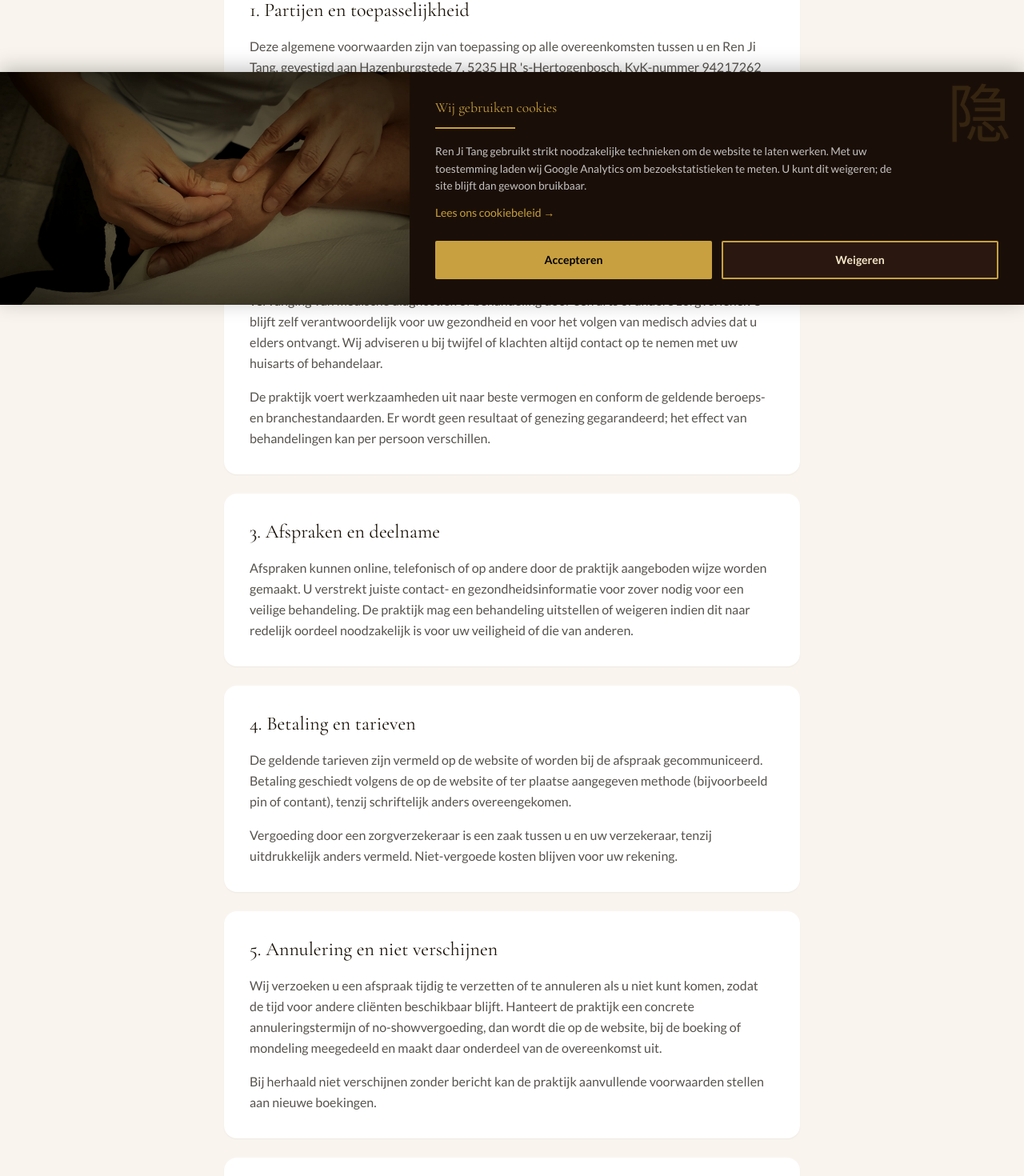
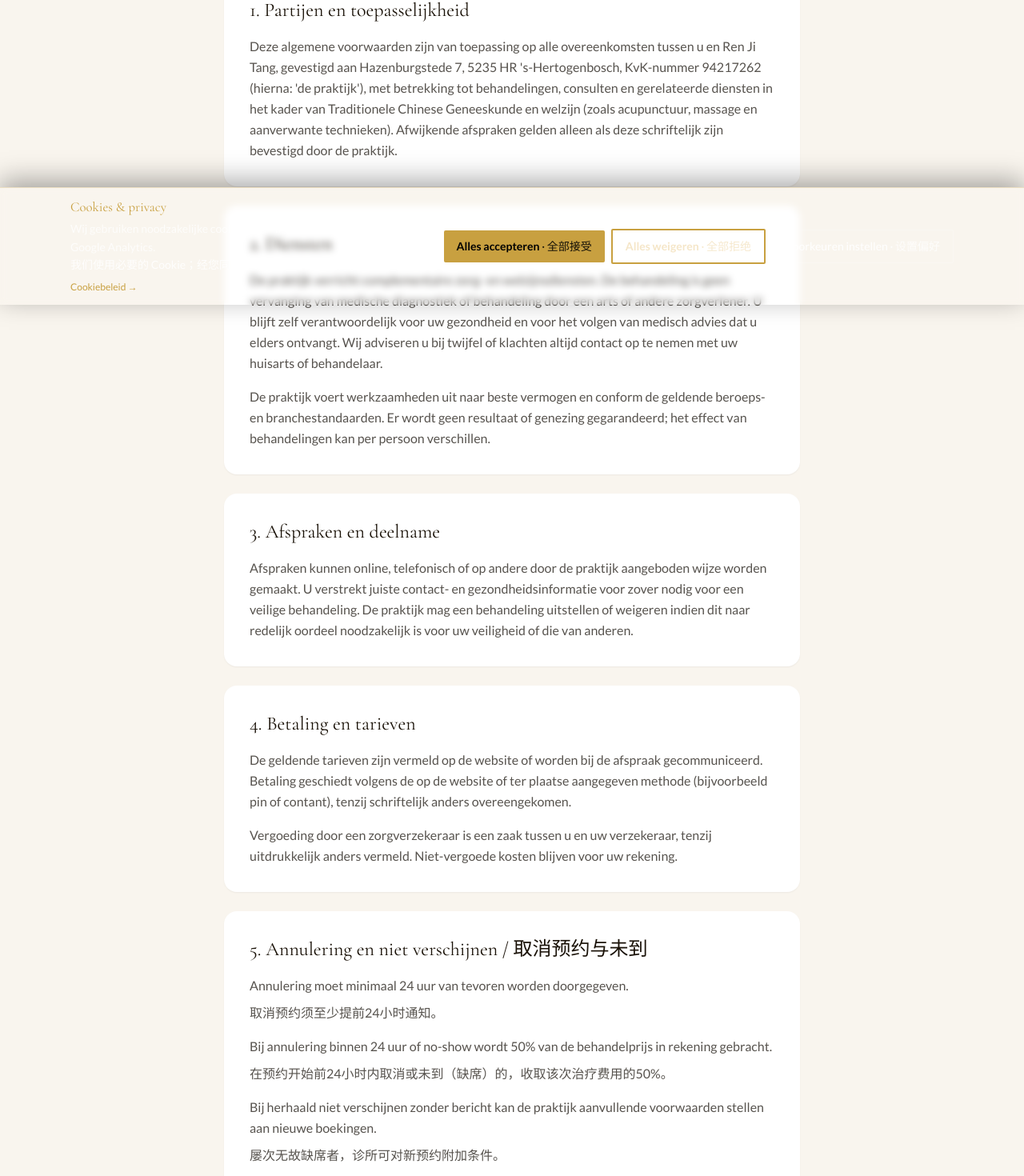
Before and after one commit to renjitangdenbosch-next/renjitang-next, a Next.js app: page /algemene-voorwaarden in a window 1280 px wide. Shown: the part 419-1889 px from the top of the page at 80% size. Built offline with nearby package versions, Linux system fonts and the light colour scheme; no server answers.

Commit message:
AVG: annuleringsregels 24u/50% NL+CN, moderne cookie preference center met categorieën en consent mode v2

```diff
--- a/app/(public)/algemene-voorwaarden/page.tsx
+++ b/app/(public)/algemene-voorwaarden/page.tsx
@@ -87,17 +87,26 @@
 
           <div className="rounded-2xl bg-white p-8 shadow-sm dark:bg-stone-900/90">
             <h2 className="mb-4 font-serif text-2xl text-rjt-dark dark:text-rjt-cream">
-              5. Annulering en niet verschijnen
+              5. Annulering en niet verschijnen / 取消预约与未到
             </h2>
-            <p className="mb-4 leading-relaxed text-stone-600 dark:text-stone-300">
-              Wij verzoeken u een afspraak tijdig te verzetten of te annuleren als u niet kunt komen, zodat de tijd
-              voor andere cliënten beschikbaar blijft.               Hanteert de praktijk een concrete annuleringstermijn of
-              no-showvergoeding, dan wordt die op de website, bij de boeking of mondeling meegedeeld en maakt daar
-              onderdeel van de overeenkomst uit.
+            <p className="leading-relaxed text-stone-600 dark:text-stone-300">
+              Annulering moet minimaal 24 uur van tevoren worden doorgegeven.
             </p>
-            <p className="leading-relaxed text-stone-600 dark:text-stone-300">
+            <p lang="zh-Hans" className="mt-2 leading-relaxed text-stone-600 dark:text-stone-300">
+              取消预约须至少提前24小时通知。
+            </p>
+            <p className="mt-4 leading-relaxed text-stone-600 dark:text-stone-300">
+              Bij annulering binnen 24 uur of no-show wordt 50% van de behandelprijs in rekening gebracht.
+            </p>
+            <p lang="zh-Hans" className="mt-2 leading-relaxed text-stone-600 dark:text-stone-300">
+              在预约开始前24小时内取消或未到（缺席）的，收取该次治疗费用的50%。
+            </p>
+            <p className="mt-4 leading-relaxed text-stone-600 dark:text-stone-300">
               Bij herhaald niet verschijnen zonder bericht kan de praktijk aanvullende voorwaarden stellen aan
               nieuwe boekingen.
+            </p>
+            <p lang="zh-Hans" className="mt-2 leading-relaxed text-stone-600 dark:text-stone-300">
+              屡次无故缺席者，诊所可对新预约附加条件。
             </p>
           </div>
 
--- a/app/layout.tsx
+++ b/app/layout.tsx
@@ -84,7 +84,7 @@
                   'ad_user_data': 'denied',
                   'ad_personalization': 'denied',
                   'analytics_storage': 'denied',
-                  'functionality_storage': 'denied',
+                  'functionality_storage': 'granted',
                   'personalization_storage': 'denied',
                   'security_storage': 'granted'
                 });
--- a/components/CookieBanner.tsx
+++ b/components/CookieBanner.tsx
@@ -1,122 +1,251 @@
 "use client";
 
-import Image from "next/image";
 import Link from "next/link";
-import { AnimatedLine } from "@/components/AnimatedLine";
-import { useCallback, useEffect, useState } from "react";
+import { useCallback, useEffect, useId, useRef, useState } from "react";
 import {
   COOKIE_CONSENT_CHANGED_EVENT,
-  COOKIE_CONSENT_STORAGE_KEY,
+  hasCookieChoiceBeenMade,
+  persistCookiePreferences,
+  pushGoogleConsentModeUpdate,
 } from "@/lib/cookie-consent";
 
+function dispatchConsentChanged() {
+  if (typeof window !== "undefined") {
+    window.dispatchEvent(new Event(COOKIE_CONSENT_CHANGED_EVENT));
+  }
+}
+
+function applyChoice(analytics: boolean, onDone: () => void) {
+  persistCookiePreferences(analytics);
+  pushGoogleConsentModeUpdate({ analytics });
+  dispatchConsentChanged();
+  onDone();
+}
+
 export function CookieBanner() {
+  const titleId = useId();
+  const modalTitleId = useId();
+  const panelRef = useRef<HTMLDivElement>(null);
   const [render, setRender] = useState(false);
-  const [slideVisible, setSlideVisible] = useState(false);
+  const [visible, setVisible] = useState(false);
+  const [modalOpen, setModalOpen] = useState(false);
+  const [analyticsDraft, setAnalyticsDraft] = useState(false);
 
   useEffect(() => {
-    try {
-      const v = localStorage.getItem(COOKIE_CONSENT_STORAGE_KEY);
-      if (v === "accepted" || v === "rejected") return;
-    } catch {
-      return;
-    }
+    if (hasCookieChoiceBeenMade()) return;
     setRender(true);
     const id = requestAnimationFrame(() => {
-      requestAnimationFrame(() => setSlideVisible(true));
+      requestAnimationFrame(() => setVisible(true));
     });
     return () => cancelAnimationFrame(id);
   }, []);
 
-  const choose = useCallback((value: "accepted" | "rejected") => {
-    try {
-      localStorage.setItem(COOKIE_CONSENT_STORAGE_KEY, value);
-    } catch {
-      /* ignore */
-    }
-    if (typeof window !== "undefined") {
-      window.dispatchEvent(new Event(COOKIE_CONSENT_CHANGED_EVENT));
-    }
-    setSlideVisible(false);
+  const closeBanner = useCallback(() => {
+    setVisible(false);
   }, []);
 
   const onBannerTransitionEnd = useCallback(
     (e: React.TransitionEvent<HTMLDivElement>) => {
-      if (e.propertyName !== "transform") return;
-      if (slideVisible) return;
+      if (e.propertyName !== "transform" && e.propertyName !== "opacity") return;
+      if (visible) return;
       setRender(false);
     },
-    [slideVisible]
+    [visible]
   );
+
+  const openPreferences = useCallback(() => {
+    setAnalyticsDraft(false);
+    setModalOpen(true);
+  }, []);
+
+  const closeModal = useCallback(() => {
+    setModalOpen(false);
+  }, []);
+
+  useEffect(() => {
+    if (!modalOpen) return;
+    const onKey = (e: KeyboardEvent) => {
+      if (e.key === "Escape") closeModal();
+    };
+    window.addEventListener("keydown", onKey);
+    const t = window.setTimeout(() => {
+      panelRef.current?.querySelector<HTMLElement>("button, [href], input")?.focus();
+    }, 0);
+    return () => {
+      window.removeEventListener("keydown", onKey);
+      window.clearTimeout(t);
+    };
+  }, [modalOpen, closeModal]);
 
   if (!render) return null;
 
   return (
+    <>
       <div
         role="dialog"
-      aria-label="Cookievoorkeuren"
-      className="fixed bottom-0 left-0 right-0 z-[90] w-full overflow-hidden shadow-[0_-4px_24px_rgba(0,0,0,0.25)]"
+        aria-labelledby={titleId}
+        aria-modal={false}
+        className="fixed bottom-0 left-0 right-0 z-[90] border-t border-[#c8a040]/25 bg-[#1a0f08]/98 shadow-[0_-8px_32px_rgba(0,0,0,0.35)] backdrop-blur-sm"
         style={{
-        transform: slideVisible ? "translateY(0)" : "translateY(100%)",
-        transition: "transform 0.4s ease-out",
+          transform: visible ? "translateY(0)" : "translateY(100%)",
+          opacity: visible ? 1 : 0,
+          transition: "transform 0.35s ease-out, opacity 0.35s ease-out",
         }}
         onTransitionEnd={onBannerTransitionEnd}
       >
-      <div className="grid w-full grid-cols-1 md:grid-cols-[40%_60%]">
-        <div className="relative h-40 min-h-0 w-full md:h-auto md:min-h-[12rem]">
-          <Image
-            src="/images/cookie-acupunctuur.jpg"
-            alt=""
-            fill
-            className="object-cover"
-            sizes="(max-width: 768px) 100vw, 40vw"
-            priority
-          />
+        <div className="mx-auto flex max-w-6xl flex-col gap-4 px-4 py-4 sm:px-6 md:flex-row md:items-center md:justify-between md:gap-6 md:py-3">
+          <div className="min-w-0 flex-1">
+            <p id={titleId} className="font-serif text-base font-normal text-[#c8a040] md:text-[1.05rem]">
+              Cookies &amp; privacy
+            </p>
+            <p className="mt-1 font-sans text-sm leading-relaxed text-white/75">
+              Wij gebruiken noodzakelijke cookies en — met uw toestemming — Google Analytics.{" "}
+              <span className="whitespace-nowrap text-white/85">我们使用必要的 Cookie；经您同意还会使用 Google 分析。</span>
+            </p>
+            <Link
+              href="/cookiebeleid"
+              className="mt-2 inline-block font-sans text-xs text-[#c8a040] underline-offset-2 hover:underline"
+            >
+              Cookiebeleid →
+            </Link>
           </div>
 
-        <div className="relative bg-[#1a0f08] p-8">
+          <div className="flex flex-shrink-0 flex-col gap-2 sm:flex-row sm:flex-wrap sm:items-center">
+            <button
+              type="button"
+              className="rounded-sm bg-[#c8a040] px-4 py-2.5 font-sans text-sm font-semibold text-black transition-opacity hover:opacity-90"
+              onClick={() => applyChoice(true, closeBanner)}
+            >
+              Alles accepteren <span className="font-normal opacity-90">· 全部接受</span>
+            </button>
+            <button
+              type="button"
+              className="rounded-sm border-2 border-[#c8a040] bg-transparent px-4 py-2.5 font-sans text-sm font-semibold text-[#f5e6c8] transition-colors hover:bg-[#c8a040]/10"
+              onClick={() => applyChoice(false, closeBanner)}
+            >
+              Alles weigeren <span className="font-normal opacity-90">· 全部拒绝</span>
+            </button>
+            <button
+              type="button"
+              className="rounded-sm border border-white/20 bg-white/5 px-4 py-2.5 font-sans text-sm font-medium text-white/90 transition-colors hover:bg-white/10"
+              onClick={openPreferences}
+            >
+              Voorkeuren instellen <span className="font-normal opacity-80">· 设置偏好</span>
+            </button>
+          </div>
+        </div>
+      </div>
+
+      {modalOpen ? (
+        <div
+          className="fixed inset-0 z-[100] flex items-end justify-center p-4 sm:items-center"
+          role="presentation"
+          onMouseDown={(e) => {
+            if (e.target === e.currentTarget) closeModal();
+          }}
+        >
+          <div className="absolute inset-0 bg-black/55" aria-hidden />
+          <div
+            ref={panelRef}
+            role="dialog"
+            aria-modal="true"
+            aria-labelledby={modalTitleId}
+            className="relative z-10 w-full max-w-lg rounded-2xl border border-[#c8a040]/25 bg-[#1a0f08] p-6 shadow-2xl sm:p-8"
+          >
             <span
-            className="pointer-events-none absolute right-4 top-4 select-none font-serif text-[5rem] leading-none text-[#c8a040]/15"
+              className="pointer-events-none absolute right-4 top-4 select-none font-serif text-5xl leading-none text-[#c8a040]/12"
               aria-hidden
             >
               隐
             </span>
 
-          <h2 className="relative font-serif text-[1.1rem] font-normal text-[#c8a040]">
-            Wij gebruiken cookies
+            <h2
+              id={modalTitleId}
+              className="pr-10 font-serif text-xl font-normal text-[#c8a040] sm:text-2xl"
+            >
+              Cookievoorkeuren <span className="text-lg font-normal text-white/50 sm:text-xl">· 偏好设置</span>
             </h2>
-          <AnimatedLine width={100} className="relative mt-2" noMargin />
-
-          <p className="relative mt-4 max-w-xl font-sans text-[0.85rem] leading-[1.6] text-white/75">
-            Ren Ji Tang gebruikt strikt noodzakelijke technieken om de website te laten werken. Met uw
-            toestemming laden wij Google Analytics om bezoekstatistieken te meten. U kunt dit weigeren;
-            de site blijft dan gewoon bruikbaar.
+            <p className="mt-2 font-sans text-sm text-white/65">
+              Kies per categorie. / <span lang="zh-Hans">按类别选择。</span>
             </p>
 
-          <Link
-            href="/cookiebeleid"
-            className="relative mt-3 inline-block font-sans text-sm text-[#c8a040] underline-offset-2 hover:underline"
+            <ul className="mt-6 space-y-4">
+              <li className="rounded-xl border border-white/10 bg-white/[0.04] px-4 py-4">
+                <div className="flex items-center justify-between gap-4">
+                  <div>
+                    <p className="font-sans text-sm font-medium text-white/90">
+                      Noodzakelijk <span className="font-normal text-white/45">· 必要</span>
+                    </p>
+                    <p className="mt-1 font-sans text-xs text-white/50">
+                      Altijd actief voor beveiliging en werking van de site. / 网站运行与安全所必需。
+                    </p>
+                  </div>
+                  <div
+                    className="relative h-8 w-14 shrink-0 rounded-full bg-[#c8a040]/35 opacity-60"
+                    aria-hidden
                   >
-            Lees ons cookiebeleid →
-          </Link>
+                    <span className="absolute left-1 top-1 h-6 w-6 rounded-full bg-[#c8a040]" />
+                  </div>
+                </div>
+                <p className="mt-2 font-sans text-[0.65rem] uppercase tracking-wider text-white/35">
+                  Altijd aan · 始终开启
+                </p>
+              </li>
 
-          <div className="relative mt-6 grid grid-cols-1 gap-3 sm:grid-cols-2">
+              <li className="rounded-xl border border-white/10 bg-white/[0.04] px-4 py-4">
+                <div className="flex items-center justify-between gap-4">
+                  <div>
+                    <p className="font-sans text-sm font-medium text-white/90">
+                      Analytisch <span className="font-normal text-white/45">· 分析</span>
+                    </p>
+                    <p className="mt-1 font-sans text-xs text-white/50">
+                      Google Analytics — gebruik van de website meten. / Google 分析，用于统计访问情况。
+                    </p>
+                  </div>
                   <button
                     type="button"
-              className="rounded-sm bg-[#c8a040] px-6 py-3 font-sans text-sm font-semibold text-black transition-opacity hover:opacity-90"
-              onClick={() => choose("accepted")}
+                    role="switch"
+                    aria-checked={analyticsDraft}
+                    onClick={() => setAnalyticsDraft((v) => !v)}
+                    className={`relative h-8 w-14 shrink-0 rounded-full transition-colors ${
+                      analyticsDraft ? "bg-[#c8a040]" : "bg-stone-600"
+                    }`}
                   >
-              Accepteren
+                    <span
+                      className={`absolute top-1 h-6 w-6 rounded-full bg-white shadow transition-transform ${
+                        analyticsDraft ? "left-7" : "left-1"
+                      }`}
+                    />
+                    <span className="sr-only">Analytische cookies {analyticsDraft ? "aan" : "uit"}</span>
+                  </button>
+                </div>
+              </li>
+            </ul>
+
+            <div className="mt-8 flex flex-col-reverse gap-2 sm:flex-row sm:justify-end">
+              <button
+                type="button"
+                className="rounded-sm border border-white/20 px-5 py-2.5 font-sans text-sm text-white/80 hover:bg-white/5"
+                onClick={closeModal}
+              >
+                Annuleren <span className="opacity-70">· 取消</span>
               </button>
               <button
                 type="button"
-              className="rounded-sm border-2 border-[#c8a040] bg-[#2a1810] px-6 py-3 font-sans text-sm font-semibold text-[#f5e6c8] transition-opacity hover:bg-[#3d2418]"
-              onClick={() => choose("rejected")}
+                className="rounded-sm bg-[#c8a040] px-5 py-2.5 font-sans text-sm font-semibold text-black hover:opacity-90"
+                onClick={() => {
+                  applyChoice(analyticsDraft, () => {
+                    setModalOpen(false);
+                    closeBanner();
+                  });
+                }}
               >
-              Weigeren
+                Voorkeuren opslaan <span className="font-normal opacity-90">· 保存偏好</span>
               </button>
             </div>
           </div>
         </div>
-    </div>
+      ) : null}
+    </>
   );
 }
```
Also changed, not shown: components/GoogleAnalyticsWithConsent.tsx (+2 -10 lines), lib/cookie-consent.ts (+82 -2 lines). Lines whose indentation alone changed are shown as unchanged.
